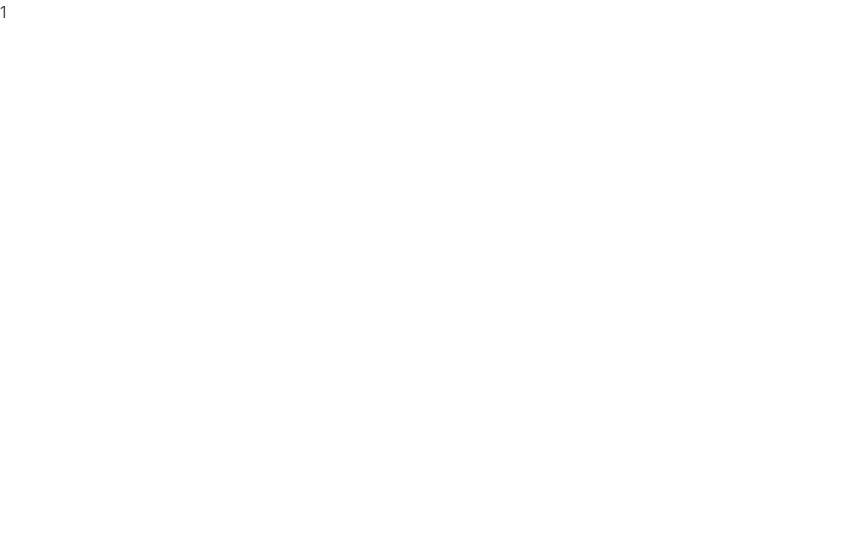
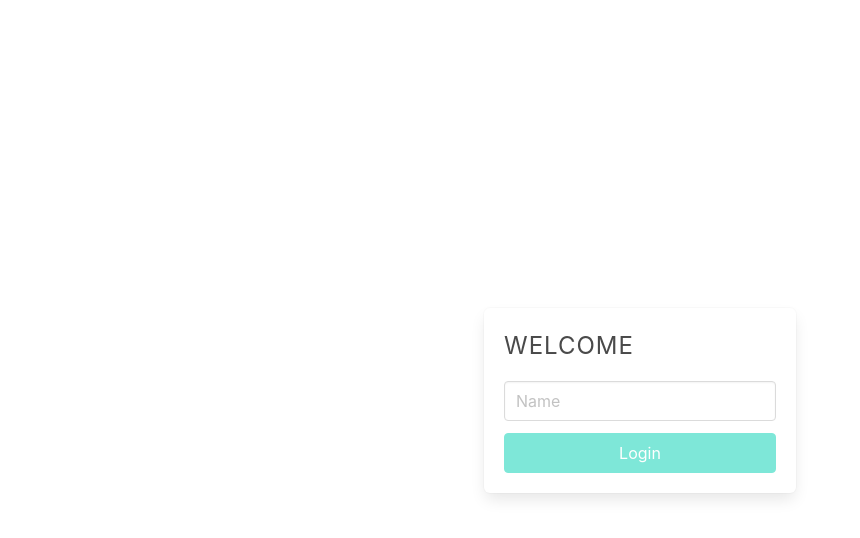
Before and after one commit to lewiczkijm/fullstack-socket, a React (Create React App) app in the folder ui/: page / in a window 1280 px wide. Shown: the top 538 px of the page, without its empty margins (0-860 px from the left). Built offline with nearby package versions, Linux system fonts and the light colour scheme.

Commit message:
add login form

```diff
--- a/ui/src/App.tsx
+++ b/ui/src/App.tsx
@@ -9,7 +9,7 @@ function App() {
     <div className="App">
       <Routes>
         <Route path="/" element={<Login/>}/>
-        <Route path="/:id" element={<User/>}/>
+        <Route path="/user/:id" element={<User/>}/>
       </Routes>
       <Outlet/>
     </div>
--- a/ui/src/index.css
+++ b/ui/src/index.css
@@ -2,3 +2,7 @@ body {
   margin: 0;
   padding: 0;
 }
+
+.is-fullheight{
+  height: 100vh;
+}
--- a/ui/src/pages/login/index.tsx
+++ b/ui/src/pages/login/index.tsx
@@ -1,5 +1,55 @@
+import {useState} from "react";
+import { useNavigate } from "react-router-dom";
+
 export function Login(){
-    return <div>
-        1
+    const navigate = useNavigate()
+    const [name,setName] = useState("")
+    const [error,setError] = useState("")
+    const login = async ()=>{
+        const config = {
+            method:"post",
+            headers:{"Content-Type":"application/json"},
+            body:JSON.stringify({name})
+        }
+
+        try{
+            // TODO change urls as /api/proxy - for production version
+            const res = await fetch("/login",config)
+            if(!res.ok) throw res
+            const id = await res.text()
+            navigate(`/user/${id}`)
+        } catch(e){
+            // @ts-ignore
+            const message = await e.text().catch("Server error! Try again later")
+            setError(message)
+        }
+    }
+
+    return <div className="is-fullwidth is-fullheight is-flex">
+        <div style={{margin:"auto"}} ><div className={"box is-flex-direction-column is-flex"}>
+            <div className="field">
+                <h1 className="heading is-size-4">Welcome</h1>
+            </div>
+            <div className="field">
+                <input
+                    aria-label="name"
+                    placeholder="Name"
+                    className={!!error?"input is-danger":"input"}
+                    onChange={(e)=>setName(e.target.value)}
+                    value={name}
+                />
+                {!!error && <p className="help is-danger">{error}</p>}
+            </div>
+            <div className="field">
+                <button
+                    disabled={!name}
+                    aria-label="login"
+                    className="button is-primary is-fullwidth"
+                    onClick={login}
+                >Login</button>
+            </div>
+        </div>
+        </div>
+
     </div>
 }
```
Also changed, not shown: 1 other file (tests, documents, lock files or other folders).
